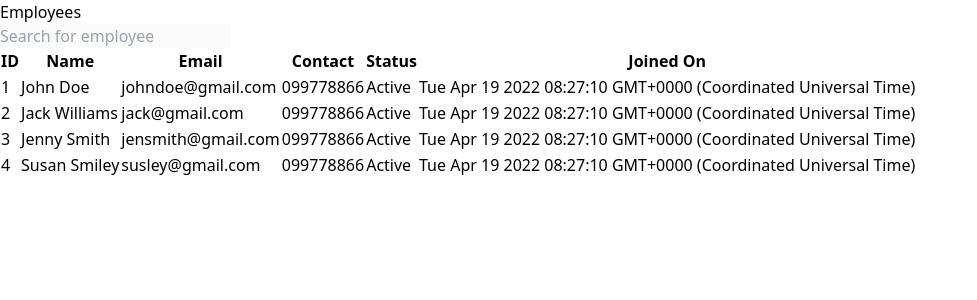
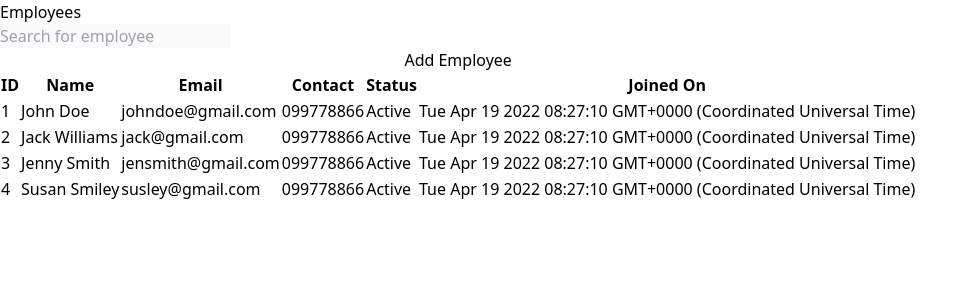
Before and after one commit to sparrowsl/spenditure, a SvelteKit app: page /employee in a window 1280 px wide. Shown: the top 300 px of the page, without its empty margins (0-977 px from the left). Built offline with nearby package versions, Linux system fonts and the light colour scheme.

Commit message:
add link to create new employee

```diff
--- a/src/routes/(admin)/employee/+page.svelte
+++ b/src/routes/(admin)/employee/+page.svelte
@@ -9,6 +9,10 @@
 	<SearchEmployee />
 
 	<table class="mt-10 w-full table-auto">
+		<caption class="mb-3 max-w-4xl text-xs text-white">
+			<a href="/employee" class="ml-auto block w-fit rounded-sm bg-gray-600 p-2">Add Employee</a>
+		</caption>
+
 		<thead>
 			<tr class="text-left text-gray-700">
 				<th>ID</th>
```
